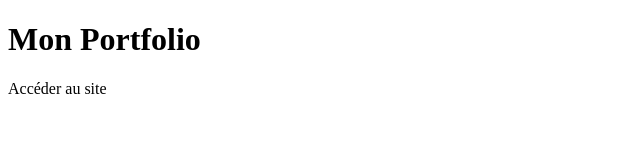
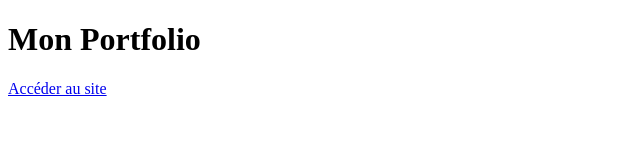
Before and after one commit to TheoLandemaine/Test_Hebergement, a plain HTML site: page index.html in a window 1280 px wide. Shown: the whole page, without its empty margins (0-640 px from the left). Drawn offline with Linux system fonts and the light colour scheme.

Commit message:
Update index.html

```diff
--- a/index.html
+++ b/index.html
@@ -8,6 +8,6 @@
 </head>
 <body>
     <h1>Mon Portfolio</h1>
-    <a src="https://union-factory.netlify.app/" >Accéder au site</a>
+    <a href="https://union-factory.netlify.app/" >Accéder au site</a>
 </body>
 </html>
```
